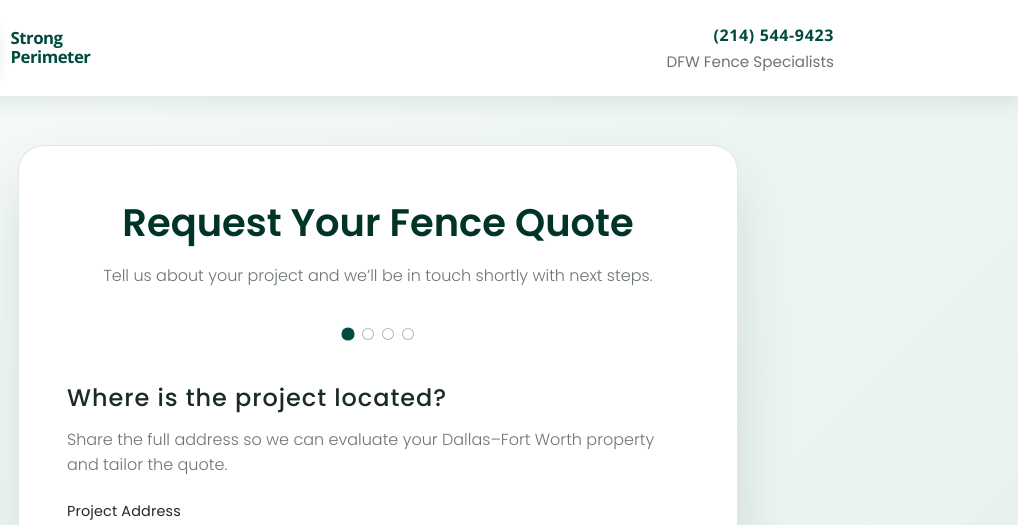
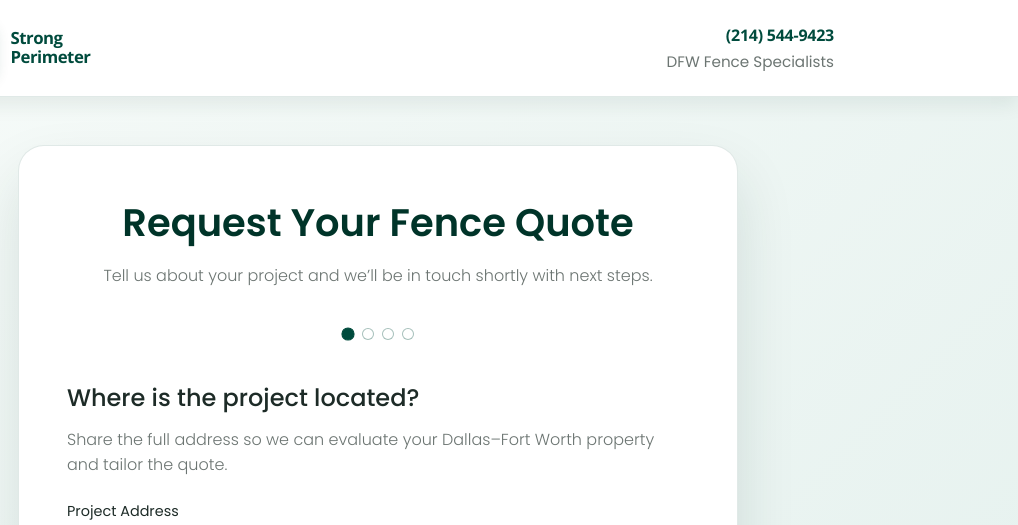
Before and after one commit to crwlyllc/fence-quote-form, a plain HTML site: page index.html in a window 1280 px wide. Shown: the top 525 px of the page, 262-1280 px from the left. Drawn offline with nearby package versions, Linux system fonts and the light colour scheme; some packages are replaced by stand-ins of ours.

Commit message:
latter spacing

```diff
--- a/index.html
+++ b/index.html
@@ -111,7 +111,7 @@
       font-size: 1rem;
       color: var(--brand);
       text-decoration: none;
-      letter-spacing: 0.04em;
+      letter-spacing: -.25px;
     }
 
     .header-phone:hover,
@@ -212,7 +212,7 @@
     .form-step h2 {
       margin: 0 0 0.75rem;
       font-weight: 500;
-      letter-spacing: 0.04em;
+      letter-spacing: ;
     }
 
     .form-step p {
@@ -225,7 +225,7 @@
       display: block;
       margin-bottom: 0.4rem;
       font-size: 0.9rem;
-      letter-spacing: 0.01em;
+      letter-spacing: ;
     }
 
     input[type="text"],
```
